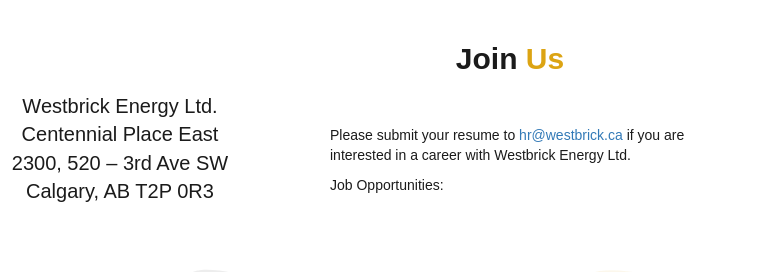
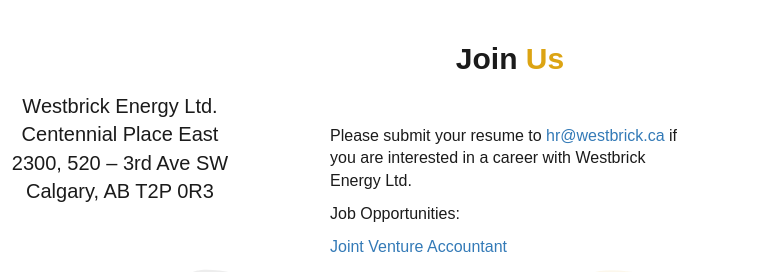
Before and after one commit to WESTBRICK-IT/westbrick-website, a plain HTML site: page current/contact/index.html in a window 1280 px wide. Shown: the part 267-539 px from the top of the page, 520-1280 px from the left. Drawn offline with Linux system fonts and the light colour scheme.

Commit message:
added job opportunity

```diff
--- a/current/contact/index.html
+++ b/current/contact/index.html
@@ -181,6 +181,7 @@
 					</div>
 					<p>Please submit your resume to <a href="mailto:hr@westbrick.ca">hr@westbrick.ca</a> if you are interested in a career with Westbrick Energy Ltd.</p>
 					<p>Job Opportunities: </p>
+					<a href="../job-postings/Joint Venture Accountant May 2024.pdf">Joint Venture Accountant</a>
 				</div>
 			</div>
 		</div>
--- a/current/css/style.css
+++ b/current/css/style.css
@@ -2597,6 +2597,9 @@
 .presentations-president-letter {
     margin-top: 50px;
 }
+.join-us-section-heading {
+    font-size: 16px;
+}
 @media screen and (min-width: 2000px) {
     .significant-delineations-section {
         padding-left: 100px;
```
Also changed, not shown: 1 other file.
